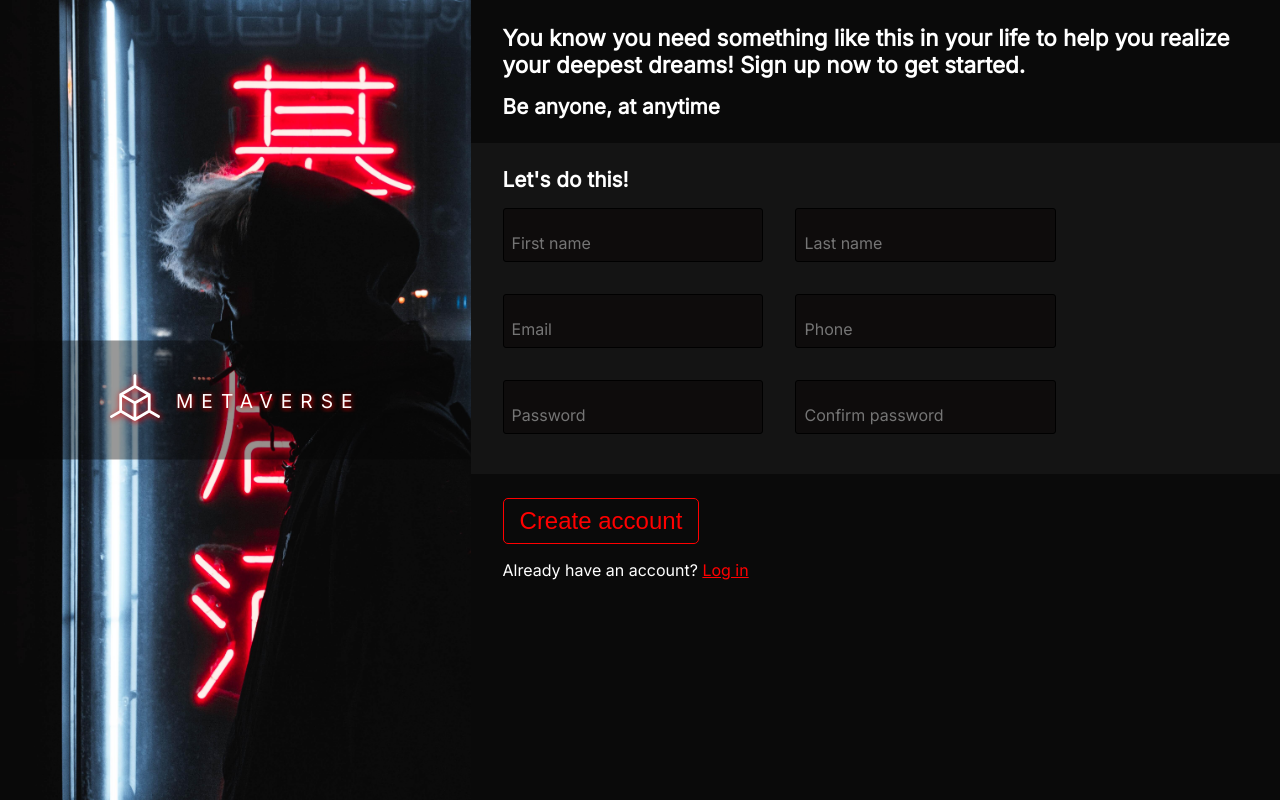
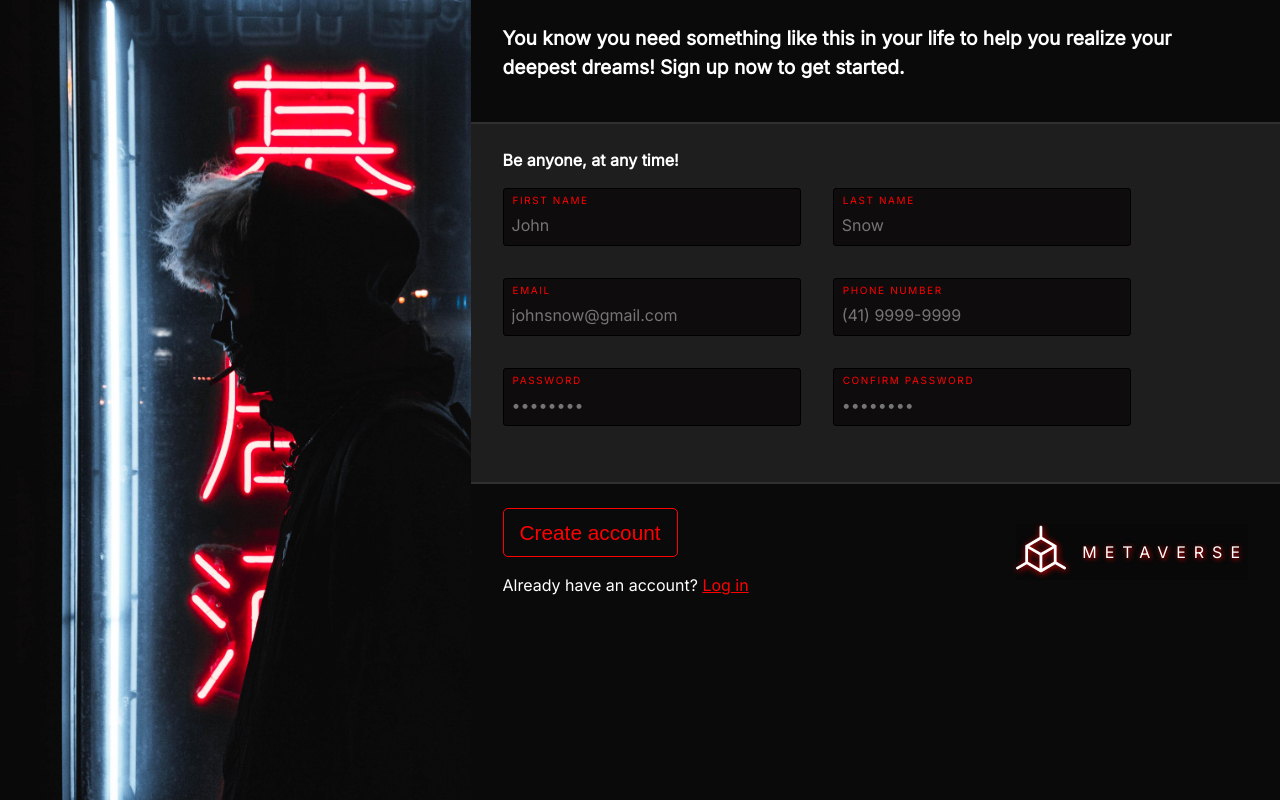
Before and after one commit to Arquimidio/form-odin, a plain HTML site: page index.html in a window 1280 px wide. Drawn offline with Linux system fonts and the light colour scheme.

Commit message:
Add files via upload

```diff
--- a/assets/css/style.css
+++ b/assets/css/style.css
@@ -8,12 +8,16 @@
     --bg: rgb(10, 10, 10);
     --black: rgba(5, 5, 5, 0.411);
     --logo: rgb(15, 15, 15);
+    --light-border: rgb(48, 48, 48);
+    --form: rgb(30, 30, 30);
+    --meta-red: red;
 }
 
 * {
     margin: 0;
     padding: 0;
     box-sizing: border-box;
+    line-height: 1.5;
 }
 
 body{
@@ -24,16 +28,17 @@ body{
 }
 
 a {
-    color: red;
+    color: var(--meta-red);
 }
 
 h1 {
-    font-size: 1.4rem;
+    font-size: 1.2rem;
     margin-bottom: 1rem;
 }
 
 h2 {
-    font-size: 1.3rem;
+    font-size: 1rem;
+    margin-bottom: 1rem;
 }
 
 form,
@@ -43,7 +48,9 @@ section {
 }
 
 form {
-    background-color: rgb(20, 20, 20);
+    background-color: var(--form);
+    border-bottom: 2px solid var(--light-border);
+    border-top: 2px solid var(--light-border);
 }
 
 p {
@@ -53,7 +60,7 @@ p {
 
 img {
     max-width: 100%;
-    filter: drop-shadow(1px 1px 3px red);
+    filter: drop-shadow(1px 1px 3px var(--meta-red));
 }
 
 main {
@@ -68,11 +75,11 @@ label {
     display: block;
     text-transform: uppercase;
     position: absolute;
-    color: red;
+    color: var(--meta-red);
     left: 10px;
     top: 5px;
     font-size: 10px;
-    transform: translateY(-150%);
+    /*transform: translateY(-150%);*/
     letter-spacing: .1rem;
 }
 
@@ -93,24 +100,22 @@ label {
 }
 
 .company {
+    width: fit-content;
     text-transform: uppercase;
-    width: 100%;
     display: flex;
     justify-content: center;
     align-items: center;
     gap: 1rem;
-    position: absolute;
-    top: 50%;
-    transform: translateY(-50%);
-    left: 0;
-    text-align: center;
-    padding: 2rem;
     color: white;
     background-color: var(--black);
-    font-size: clamp(1rem, 1.5vmax, 10vh);
+    font-size: 1rem;
     letter-spacing: .5rem;
     color: rgb(255, 255, 255);
-    text-shadow: 1px 1px 5px red;
+    text-shadow: 1px 1px 5px var(--meta-red);
+}
+
+.company--mobile {
+    display: none;
 }
 
 .input-wrapper{
@@ -120,8 +125,8 @@ label {
 }
 
 .input-wrapper p{
-    margin: 1rem 0;
-    width: 35%;
+    margin: 0;
+    width: 40%;
 }
 
 input,
@@ -137,6 +142,22 @@ input {
     color: white;
     width: 100%;
     font-size: 1rem;
+}
+
+input ~ .status {
+    display: block;
+    margin: .5rem 0;
+    height: 1em;
+}
+
+input:not(:placeholder-shown, :focus):invalid {
+    border: 1px solid var(--meta-red);
+}
+
+
+input:not(:placeholder-shown, :focus):invalid ~ .status::before{
+    content: "⚠ Invalid format";
+    color: red;
 }
 
 input:focus {
@@ -155,19 +176,25 @@ input:focus + label {
     transition: all .5s;
 }
 
+.submit-container {
+    display: flex;
+    justify-content: space-between;
+    align-items: center;
+}
+
 button {
     background-color: var(--bg);
-    color: red;
+    color: var(--meta-red);
     padding: .5rem 1rem;
-    font-size: 1.5rem;
-    border: 1px solid red;
+    font-size: 1.3rem;
+    border: 1px solid var(--meta-red);
     border-radius: 5px;
     cursor: pointer;
     margin-bottom: 1rem;
 }
 
 button:hover {
-    background-color: red;
+    background-color: var(--meta-red);
     color: var(--bg);
 }
 
@@ -201,12 +228,24 @@ button:hover {
 
     .company {
         flex-direction: row;
+        position: static;
+        padding: 0;
+        transform: translateY(0);
+    }
+
+    .company--mobile {
+        display: flex;
+        flex-direction: column;
+        width: 100%;
+        bottom: 0;
+        gap: 0;
+        padding: 10rem 0;
     }
 
     .company p {
         display: block;
         font-size: 1.5rem;
-        padding: 10rem 0;
+        padding: 0;
     }
 
     .art-container {
@@ -216,9 +255,18 @@ button:hover {
 
     }
 
-    .company {
-        position: static;
-        padding: 0;
-        transform: translateY(0);
+    .submit-container {
+        flex-direction: column;
+        gap: 1rem;
+        align-items: center;
+    }
+
+    .submit-wrapper,
+    button {
+        width: 100%;
+    }
+
+    .submit-wrapper {
+        text-align: center;
     }
 }
--- a/index.html
+++ b/index.html
@@ -13,7 +13,7 @@
 <body>
     <main>
         <section class="art-container">
-            <div class="company">
+            <div class="company company--mobile">
                 <div class="logo-container">
                     <img src="./assets/images/cube.svg" alt="">
                 </div>
@@ -23,79 +23,96 @@
         <section class="content-wrapper">
             <section>
                 <h1>You know you need something like this in your life to help you realize your deepest dreams! Sign up now to get started.</h1>
-                <h2>Be anyone, at anytime</h2>
             </section>
             <form action="/" method="POST" id="signup_metaverse">
-                <h2>Let's do this!</h2>
+                <h2>Be anyone, at any time!</h2>
                 <div class="input-wrapper">
                     <p>
                         <input
                             id="first_name"
                             name="first_name"
                             type="text"
-                            placeholder="First name"
+                            placeholder="John"
                             minlength="3"
+                            autocomplete="given-name"
                             required
                         >
                         <label for="first_name">First name</label>
+                        <span class="status"></span>
                     </p>
                     <p>
                         <input
                             id="last_name"
                             name="last_name"
                             type="text"
-                            placeholder="Last name"
+                            placeholder="Snow"
+                            autocomplete="family-name"
                         >
                         <label for="last_name">Last name</label>
+                        <span class="status"></span>
                     </p>
                     <p>
                         <input
                             id="email"
                             name="email"
                             type="email"
-                            placeholder="Email"
+                            placeholder="johnsnow@gmail.com"
+                            autocomplete="email"
                             required
                         >
                         <label for="email">Email</label>
+                        <span class="status"></span>
                     </p>
                     <p>
                         <input
                             id="phone"
                             name="telephone"
                             type="tel"
-                            placeholder="Phone"
+                            placeholder="(41) 9999-9999"
+                            autocomplete="tel"
                             required
                         >
                         <label for="phone">Phone Number</label>
+                        <span class="status"></span>
                     </p>
                     <p>
                         <input
                             id="pwd"
                             name="password"
                             type="password"
-                            placeholder="Password"
+                            placeholder="••••••••"
                             required
                         >
                         <label for="pwd">password</label>
+                        <span class="status"></span>
                     </p>
                     <p>
                         <input
                             id="pwd_confirmation"
                             name="confirmed_password"
                             type="password"
-                            placeholder="Confirm password"
+                            placeholder="••••••••"
                             required
                         >
                         <label for="pwd_confirmation">Confirm password</label>
+                        <span class="status"></span>
                     </p>
                 </div>
             </form>
-            <section>
-                <button form="signup_metaverse" type="submit">Create account</button>
-                <p>
-                    <span>Already have an account?</span>
-                    <a href="/">Log in</a>
-                </p>
+            <section class="submit-container">
+                <div class="submit-wrapper">
+                    <button form="signup_metaverse" type="submit">Create account</button>
+                    <p>
+                        <span>Already have an account?</span>
+                        <a href="/">Log in</a>
+                    </p>
+                </div>
+                <div class="company">
+                    <div class="logo-container">
+                        <img src="./assets/images/cube.svg" alt="">
+                    </div>
+                    <p>Metaverse</p>
+                </div>
             </section>
         </section>
     </main>
```
